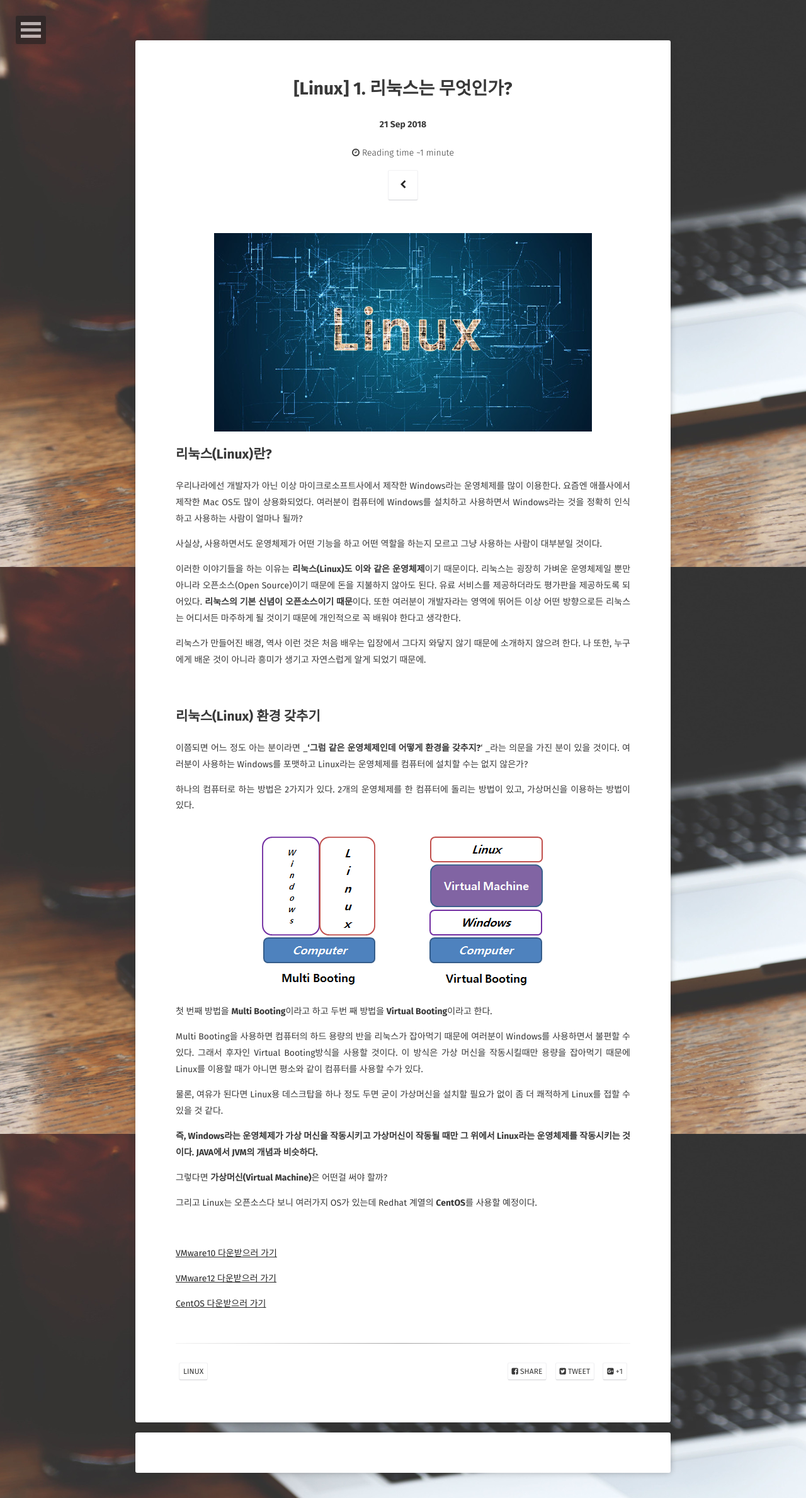
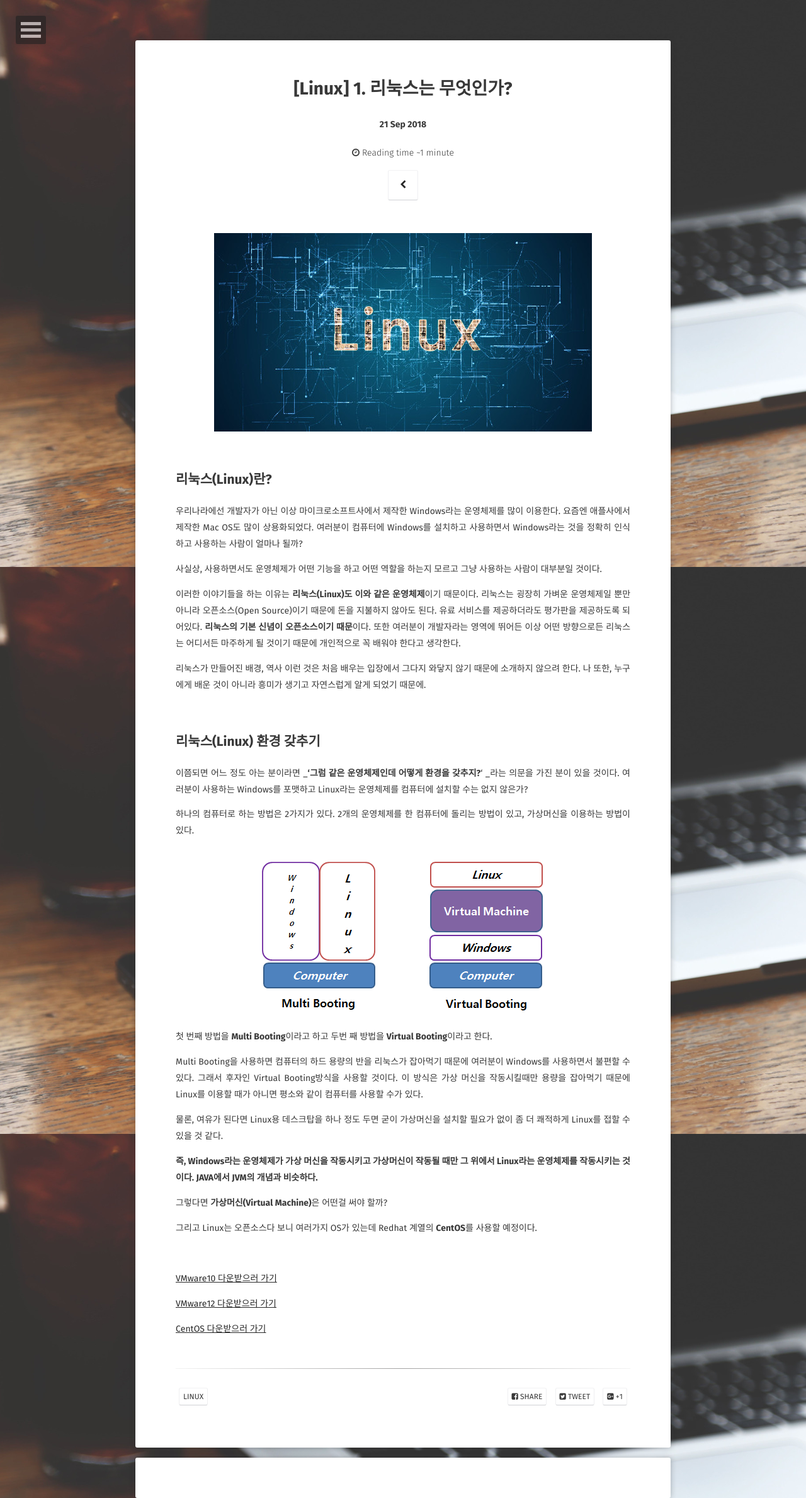
Before and after one commit to BKJang/DEVLOG, a Jekyll site: the page built from _posts/linux/2018-09-21-What_is_Linux.md, in a window 1280 px wide. Shown: the whole page at 63% size. Built offline with Jekyll 4.4.1, drawn with Linux system fonts in a browser that asks for light colours; some web fonts are replaced; comment, search, counter and statistics services are not loaded.

Commit message:
Commit What_is_Linux_20180921

```diff
--- a/_layouts/home.html
+++ b/_layouts/home.html
@@ -42,6 +42,9 @@
                     <a class="btn zoombtn" href="{{ site.url }}/posts/javascript">
                         JavaScript
                     </a>
+                    <a class="btn zoombtn" href="{{ site.url }}/posts/linux">
+                        Linux
+                    </a>
                     <a class="btn zoombtn" href="{{ site.url }}/projects">
                         Projects
                     </a>
--- a/_posts/linux/2018-09-21-What_is_Linux.md
+++ b/_posts/linux/2018-09-21-What_is_Linux.md
@@ -11,6 +11,7 @@
 
 ![Linux](/assets/img/Linux.jpg)
 
+<br/>
 
 ## 리눅스(Linux)란?
 
```
